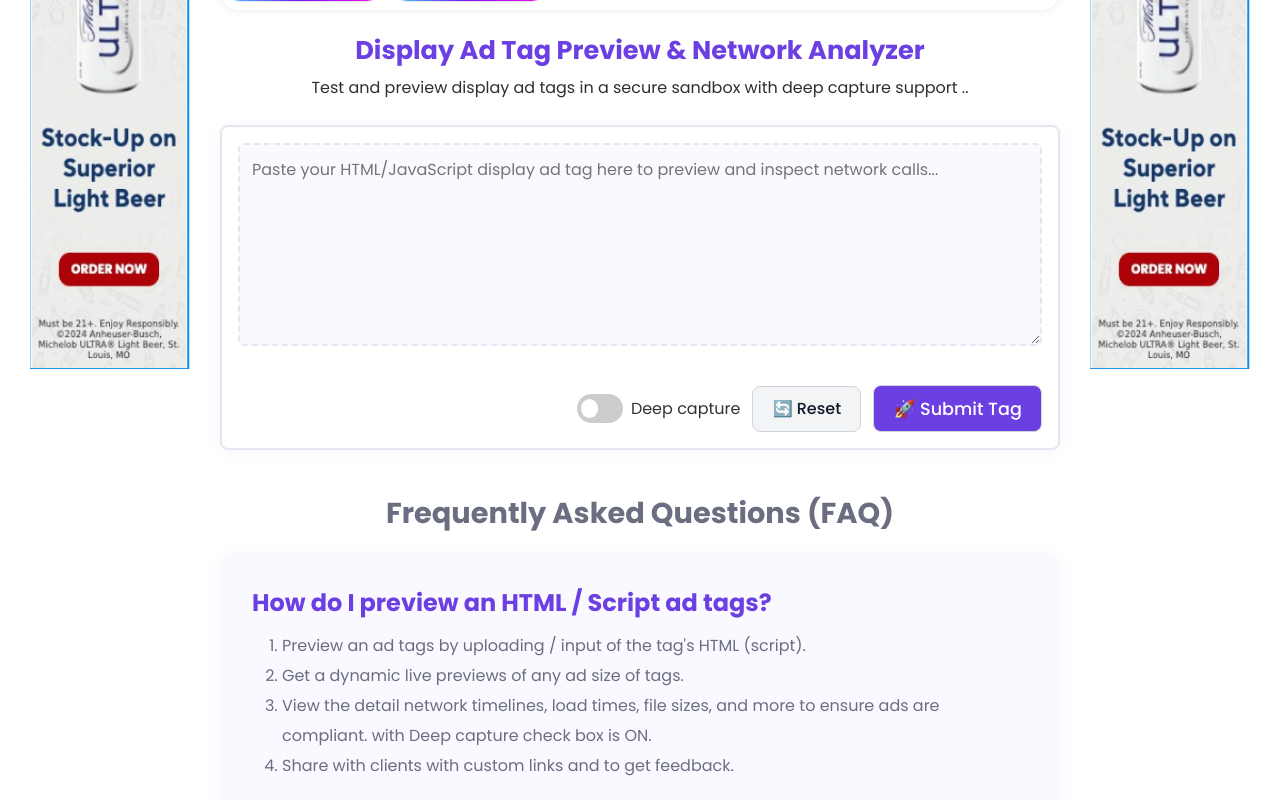
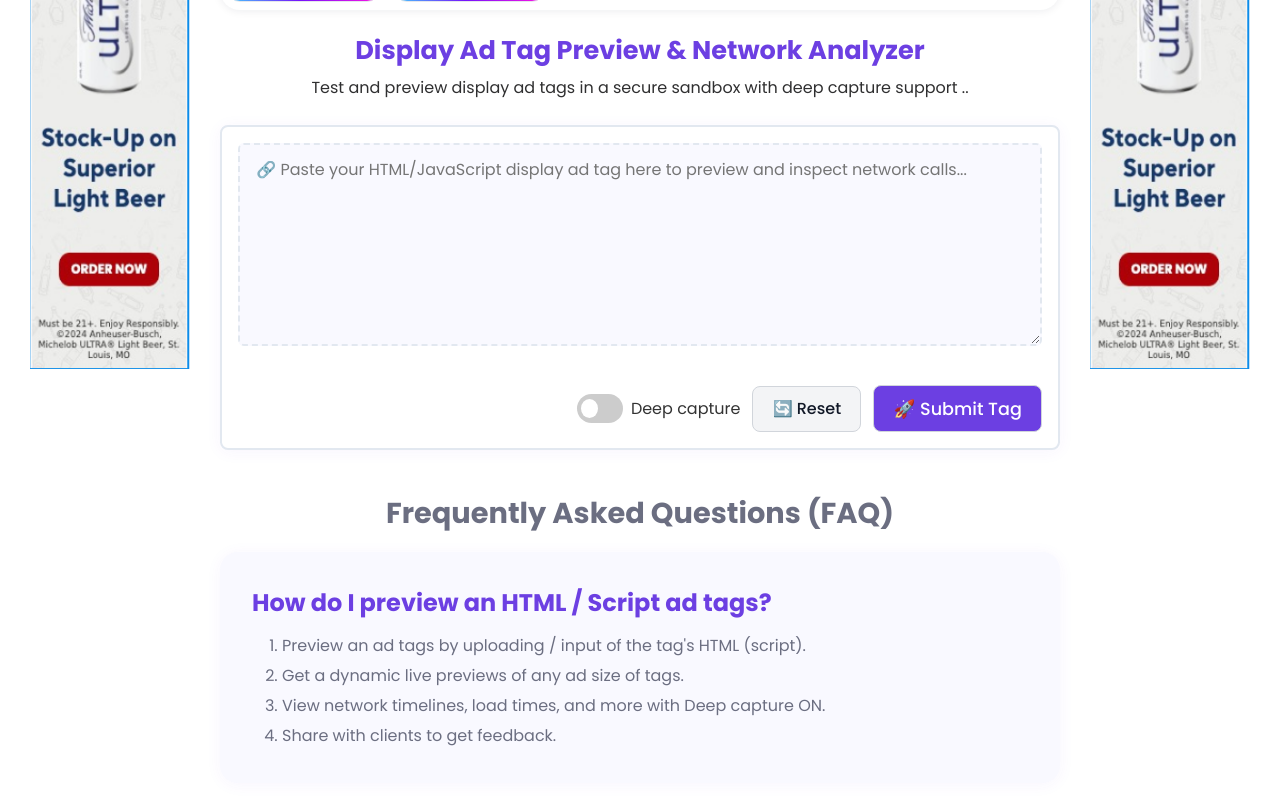
Before and after one commit to premkarthi/JKTagRocket, a Next.js app: page /tools/display-ads in a window 1280 px wide. Shown: the part 320-1120 px from the top of the page. Built offline with nearby package versions, Linux system fonts and the light colour scheme.

Commit message:
Bug fixes and user messages added for display ads

```diff
--- a/app/tools/display-ads/page.js
+++ b/app/tools/display-ads/page.js
@@ -7,11 +7,13 @@ import NetworkTimelineChart from "./NetworkTimelineChart";
 import PerformanceSummaryBlock from "./PerformanceSummaryBlock";
 import { RESOURCE_TYPE_FILTERS, getResourceType } from "./utils";
 import computePerformanceSummary from "./computePerformanceSummary";
+import { useAutoDismissMessage, getIcon } from "../../../components/useMessages";
+import "../../../styles/globals.css";
 
-/* ---------- helpers ---------- */
+
+
 function splitAdBlocks(input) {
-    const blockRegex =
-        /<script[\s\S]*?<\/script>|<ins[\s\S]*?<\/ins>|<div[\s\S]*?<\/div>/gi;
+  const blockRegex = /<script[\s\S]*?<\/script>|<ins[\s\S]*?<\/ins>|<div[\s\S]*?<\/div>/gi;
   let blocks = input.match(blockRegex) || [];
   input
     .replace(blockRegex, "")
@@ -24,9 +26,9 @@ function splitAdBlocks(input) {
 
 function validateAdBlock(b) {
   if (/^(https?:)?\/\//i.test(b.trim())) return null;
-    return /<(script|ins|div)[\s\S]*?<\/\1>/i.test(b)
+  return /<(script|ins|div)[\s\S]*?<\/(script|ins|div)>/i.test(b)
     ? null
-        : "Invalid tag; must be <script>, <ins>, <div> or URL";
+    : "Invalid tag detected might be malformed or unsupported... Please check if you're using a <script>, <ins>, <div>, or a valid URL..";
 }
 
 function buildTimeline(res) {
@@ -39,7 +41,6 @@ function buildTimeline(res) {
   }));
 }
 
-/* ---------- server capture ---------- */
 async function captureServerSide(html) {
   const res = await fetch("/api/capture", {
     method: "POST",
@@ -50,22 +51,21 @@ async function captureServerSide(html) {
   return res.json();
 }
 
-/* ======================== COMPONENT ======================= */
 export default function DisplayAds() {
   const [adCode, setAdCode] = useState("");
   const [adBlocks, setAdBlocks] = useState([]);
   const [error, setError] = useState("");
   const [show, setShow] = useState(false);
-    const [iframeH, setIframeH] = useState([]); // heights
-    const [previewLoaded, setPreviewLoaded] = useState([]); // preview spinner
-    const [networkLoaded, setNetworkLoaded] = useState([]); // network spinner
+  const [iframeH, setIframeH] = useState([]);
+  const [previewLoaded, setPreviewLoaded] = useState([]);
+  const [networkLoaded, setNetworkLoaded] = useState([]);
   const [netData, setNetData] = useState([]);
   const [filters, setFilters] = useState([]);
   const [modal, setModal] = useState({ idx: null, call: null });
   const frames = useRef([]);
   const [deepCapture, setDeep] = useState(false);
+  const [message, setMessage] = useAutoDismissMessage();
 
-    /* -------- reset -------- */
   const reset = () => {
     setAdCode("");
     setAdBlocks([]);
@@ -78,45 +78,43 @@ export default function DisplayAds() {
     setFilters([]);
     setModal({ idx: null, call: null });
     frames.current = [];
+    setMessage({ type: "info", text: " Reset successful — All inputs and previews have been cleared.." });
   };
 
-    /* -------- generate preview -------- */
   const preview = () => {
-        if (!adCode.trim()) return setError("Paste ad tag(s) first");
+    if (!adCode.trim()) {
+      return setMessage({ type: "warning", text: " Please enter a valid dispaly tag's before submitting.." });
+    }
     const blocks = splitAdBlocks(adCode.trim());
     for (const b of blocks) {
       const e = validateAdBlock(b);
-            if (e) return setError(e);
+      if (e) return setMessage({ type: "error", text: e });
     }
+    setAdBlocks(blocks);
+    setShow(true);
     setError("");
-        setShow(true);
-        setAdBlocks(blocks);
     setIframeH(Array(blocks.length).fill(320));
     setPreviewLoaded(Array(blocks.length).fill(false));
-        setNetworkLoaded(Array(blocks.length).fill(!deepCapture)); // if deepCapture off we’ll load quickly
+    setNetworkLoaded(Array(blocks.length).fill(!deepCapture));
     setNetData(
       blocks.map(() => ({
         resources: [],
         timings: {},
         summary: null,
-                timeline: [],
+        timeline: []
       }))
     );
     setFilters(
       blocks.map(() =>
-                RESOURCE_TYPE_FILTERS.reduce(
-                    (o, f) => ({ ...o, [f.label]: true }),
-                    {}
-                )
+        RESOURCE_TYPE_FILTERS.reduce((acc, f) => {
+          acc[f.label] = true;
+          return acc;
+        }, {})
       )
     );
-
     if (deepCapture) {
       blocks.forEach(async (b, i) => {
-                const html = `<!doctype html><html><body>${/^(https?:)?\/\//i.test(b.trim())
-                        ? `<script src="${b.trim()}"></script>`
-                        : b
-                    }</body></html>`;
+        const html = `<!doctype html><html><body>${/^(https?:)?\/\//i.test(b.trim()) ? `<script src="${b.trim()}"></script>` : b}</body></html>`;
         try {
           const { calls, perf } = await captureServerSide(html);
           setNetData((p) => {
@@ -138,9 +136,9 @@ export default function DisplayAds() {
         }
       });
     }
+    setMessage({ type: "success", text: " Dispaly ad's Previews are loaded successfully" });
   };
 
-    /* -------- postMessage listener -------- */
   useEffect(() => {
     const h = (e) => {
       const { type, iframeIdx } = e.data || {};
@@ -181,7 +179,6 @@ export default function DisplayAds() {
     return () => window.removeEventListener("message", h);
   }, []);
 
-    /* -------- inject preview / client capture -------- */
   useEffect(() => {
     if (!show) return;
     adBlocks.forEach((blk, i) => {
@@ -201,44 +198,33 @@ export default function DisplayAds() {
     });
   }, [adBlocks, show, deepCapture]);
 
-    // UI color map - used for possible table, not used here
-    const typeColor = {
-        Images: "#60a5fa",
-        JS: "#34d399",
-        CSS: "#f59e0b",
-        XHR: "#a78bfa",
-        Font: "#fb7185",
-        Other: "#9ca3af",
-    };
-
-    /* --------------------------- render --------------------------- */
   return (
     <div className={styles.displayAdsContainer}>
-            {/* header */}
       <h1 className={styles.displayAdsHeader}>Display Ad Tag Preview & Network Analyzer</h1>
       <p className={styles.displayAdsSubtitle}>
         Test and preview display ad tags in a secure sandbox with deep capture support ..
       </p>
 
-            {/* input */}
       <div className={styles.displayAdsInputCard}>
         <textarea
           rows={7}
           value={adCode}
-                    placeholder="Paste your HTML/JavaScript display ad tag here to preview and inspect network calls..."
+          placeholder=" 🔗 Paste your HTML/JavaScript display ad tag here to preview and inspect network calls..."
           onChange={(e) => setAdCode(e.target.value)}
           className={styles.displayAdsTextarea}
         />
 
-                <div
-                    style={{
-                        display: "flex",
-                        gap: 12,
-                        marginTop: 8,
-                        justifyContent: "flex-end", // ✅ Align to right
-                        alignItems: "center",
-                    }}
-                >   {/* Toggle on far left */}
+        {message && (
+          <div className={`user-message ${message.type}`} style={{ whiteSpace: "pre-wrap", marginTop: 16 }}>
+            <div className="user-message-icon">{getIcon(message.type)}</div>
+            <div className="user-message-content">
+              <span>{message.text}</span>
+              <a href="#" className="user-message-action" onClick={(e) => { e.preventDefault(); setMessage(null); }}>Dismiss</a>
+            </div>
+          </div>
+        )}
+
+        <div style={{ display: "flex", gap: 12, marginTop: 8, justifyContent: "flex-end", alignItems: "center" }}>
           <label className="toggle-switch">
             <input
               type="checkbox"
@@ -248,105 +234,45 @@ export default function DisplayAds() {
             <span className="slider"></span>
             <span className="label-text">Deep capture</span>
           </label>
-                    {/* Reset in middle */}
-                    <button
-                        className={styles.displayAdsResetBtn}
-                        onClick={reset}
-                    >
-                        🔄 Reset
-                    </button>
-                    {/* Submit on far right */}
-                    <button
-                        className={styles.displayAdsPreviewBtn}
-                        onClick={preview}
-                    >
-                        🚀 Submit Tag
-                    </button>
+          <button className={styles.displayAdsResetBtn} onClick={reset}>🔄 Reset</button>
+          <button className={styles.displayAdsPreviewBtn} onClick={preview}>🚀 Submit Tag</button>
+        </div>
       </div>
 
-                {error && (
-                    <div style={{ color: "red", marginTop: 6 }}>{error}</div>
-                )}
-            </div>
-
-
-            {/* previews */}
-            {show &&
-                adBlocks.map((b, i) => {
+      {show && adBlocks.map((b, i) => {
         const net = netData[i] || {};
         const flt = filters[i] || {};
-                    // Use filtered calls for chart and summary for consistency
-                    const calls =
-                        net.resources?.filter((r) => flt[getResourceType(r)]) ||
-                        [];
-                    // For summary, recompute using filtered calls for match with chart
-                    const filteredSummary = net.summary
-                        ? computePerformanceSummary(
-                            calls,
-                            net.timings || {}
-                        )
-                        : null;
+        const calls = net.resources?.filter((r) => flt[getResourceType(r)]) || [];
+        const filteredSummary = net.summary ? computePerformanceSummary(calls, net.timings || {}) : null;
+
         return (
-                        <section
-                            key={i}
-                            className={styles.displayAdsPreviewArea}
-                        >
-                            {/* iframe */}
+          <section key={i} className={styles.displayAdsPreviewArea}>
             <div style={{ position: "relative" }}>
               {!previewLoaded[i] && (
-                                    <div
-                                        style={{
-                                            position: "absolute",
-                                            inset: 0,
-                                            background: "rgba(255,255,255,0.6)",
-                                            display: "flex",
-                                            alignItems: "center",
-                                            justifyContent: "center",
-                                            borderRadius: 8,
-                                            zIndex: 2,
-                                        }}
-                                    >
+                <div style={{ position: "absolute", inset: 0, background: "rgba(255,255,255,0.6)", display: "flex", alignItems: "center", justifyContent: "center", borderRadius: 8, zIndex: 2 }}>
                   ⏳
                 </div>
               )}
               <iframe
                 ref={(el) => (frames.current[i] = el)}
                 sandbox="allow-scripts allow-same-origin"
-                                    style={{
-                                        width: "100%",
-                                        height: iframeH[i] || 320,
-                                        border: "1px solid #e5e7eb",
-                                        borderRadius: 8,
-                                    }}
+                style={{ width: "100%", height: iframeH[i] || 320, border: "1px solid #e5e7eb", borderRadius: 8 }}
+                title={`ad-preview-${i}`}
               />
             </div>
 
-                            {/* network widgets */}
-                            <div
-                                style={{
-                                    display: "flex",
-                                    alignItems: "center",
-                                    gap: 6,
-                                    marginTop: 8,
-                                }}
-                            >
+            <div style={{ display: "flex", alignItems: "center", gap: 6, marginTop: 8 }}>
               <h3 style={{ margin: 0 }}>Network</h3>
-                                {!networkLoaded[i] && (
-                                    <span style={{ fontSize: 12 }}>
-                                        collecting…
-                                    </span>
-                                )}
+              {!networkLoaded[i] && <span style={{ fontSize: 12 }}>collecting…</span>}
             </div>
-                            {/* Pass only filtered calls for chart and summary */}
+
             <NetworkTimelineChart
               timeline={calls.map((r) => ({
                 url: r.name,
                 type: getResourceType(r),
                 start: r.startTime || 0,
                 end: r.responseEnd || 0,
-                                    duration:
-                                        (r.responseEnd || 0) -
-                                        (r.startTime || 0),
+                duration: (r.responseEnd || 0) - (r.startTime || 0),
               }))}
             />
             <PerformanceSummaryBlock summary={filteredSummary} />
@@ -357,13 +283,11 @@ export default function DisplayAds() {
       <Faq
         title="How do I preview an HTML / Script ad tags?"
         list={[
-
           "Preview an ad tags by uploading / input of the tag's HTML (script).",
           "Get a dynamic live previews of any ad size of tags.",
-                    "View the detail network timelines, load times, file sizes, and more to ensure ads are compliant. with Deep capture check box is ON.",
-                    "Share with clients with custom links and to get feedback.",
+          "View network timelines, load times, and more with Deep capture ON.",
+          "Share with clients to get feedback.",
         ]}
-
       />
     </div>
   );
--- /dev/null
+++ b/components/useMessages.js
@@ -0,0 +1,35 @@
+import { useState, useEffect } from "react";
+
+/**
+ * useAutoDismissMessage - A hook to manage user messages with auto-dismiss.
+ * @param {Object|null} initialMessage - Initial message { type, text }
+ * @param {number} timeout - Duration before auto-dismiss in ms
+ * @returns [message, setMessage]
+ */
+export function useAutoDismissMessage(initialMessage = null, timeout = 5500) {
+    const [message, setMessage] = useState(initialMessage);
+
+    useEffect(() => {
+        if (message) {
+            const timer = setTimeout(() => setMessage(null), timeout);
+            return () => clearTimeout(timer);
+        }
+    }, [message, timeout]);
+
+    return [message, setMessage];
+}
+
+/**
+ * getIcon - Returns an emoji icon based on message type
+ * @param {"success"|"error"|"warning"|"info"} type
+ * @returns Emoji icon string
+ */
+export function getIcon(type) {
+    switch (type) {
+        case "success": return "✔️";
+        case "error": return "❌";
+        case "warning": return "⚠️";
+        case "info":
+        default: return "ℹ️";
+    }
+}
```
Also changed, not shown: app/tools/native-ads/page.js (+6 -23 lines). Lines whose indentation alone changed are shown as unchanged.
